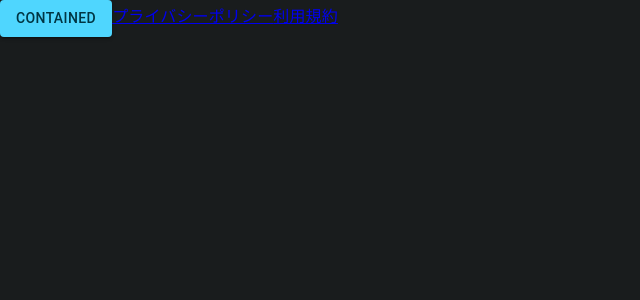
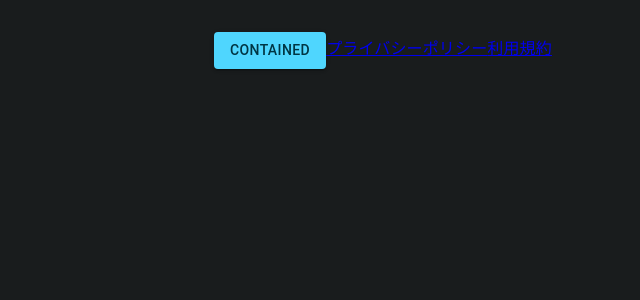
Before and after one commit to Dev-roll/thundercard-website, a Next.js app: page / in a window 1280 px wide. Shown: the top 300 px of the page, without its empty margins (0-640 px from the left). Built offline with nearby package versions, Linux system fonts and the light colour scheme.

Commit message:
chore: Container でラップ

```diff
--- a/src/pages/_app.tsx
+++ b/src/pages/_app.tsx
@@ -1,6 +1,7 @@
 import CssBaseline from '@mui/material/CssBaseline'
 import { createTheme, ThemeProvider } from '@mui/material/styles'
 import type { AppProps } from 'next/app'
+import Head from 'next/head'
 import { useMemo } from 'react'
 import { getDesignTokens } from 'theme'
 
@@ -10,10 +11,19 @@ export default function App({ Component, pageProps }: AppProps) {
   const theme = useMemo(() => createTheme(getDesignTokens(mode)), [mode])
 
   return (
-    <ThemeProvider theme={theme}>
-      <CssBaseline>
+    <>
+      <Head>
+        <title>Thundercard</title>
+        <meta
+          name="description"
+          content="Thundercardは名刺をヒントに開発された全く新しいSNSです。 SNSを使う若い世代，紹介したいプロフィールがたくさんあるエンジニアやクリエイターのみなさんに最適です。アプリで作ったカードを二次元バーコード・URL・画像で素早く交換。ワンタップで連絡先にアクセス，相手にメッセージを送ることもできます。"
+        />
+        <link rel="icon" href="/favicon.png" />
+      </Head>
+      <ThemeProvider theme={theme}>
+        <CssBaseline />
         <Component {...pageProps} />
-      </CssBaseline>
-    </ThemeProvider>
+      </ThemeProvider>
+    </>
   )
 }
--- a/src/pages/index.tsx
+++ b/src/pages/index.tsx
@@ -1,21 +1,12 @@
-import { Button } from '@mui/material'
-import Head from 'next/head'
+import { Button, Container } from '@mui/material'
 import Link from 'next/link'
 
 export default function Home() {
   return (
-    <div>
-      <Head>
-        <title>Thundercard</title>
-        <meta
-          name="description"
-          content="Thundercardは名刺をヒントに開発された全く新しいSNSです。 SNSを使う若い世代，紹介したいプロフィールがたくさんあるエンジニアやクリエイターのみなさんに最適です。アプリで作ったカードを二次元バーコード・URL・画像で素早く交換。ワンタップで連絡先にアクセス，相手にメッセージを送ることもできます。"
-        />
-        <link rel="icon" href="/favicon.png" />
-      </Head>
+    <Container maxWidth="md" sx={{ my: 4 }}>
       <Button variant="contained">Contained</Button>
       <Link href="/privacy-policy">プライバシーポリシー</Link>
       <Link href="/terms-of-use">利用規約</Link>
-    </div>
+    </Container>
   )
 }
--- a/src/pages/privacy-policy.mdx
+++ b/src/pages/privacy-policy.mdx
@@ -1,3 +1,7 @@
+import { Container } from '@mui/material'
+
+<Container maxWidth="md" sx={{ my: 4 }}>
+
 # プライバシーポリシー
 
 Devroll は Thundercard アプリを無料アプリとして構築しました。本サービスは Devroll によって無償で提供され、そのまま使用することを目的としています。
@@ -54,3 +58,5 @@ Cookie とは、一般的に匿名の一意の識別子として使用される
 
 当社のプライバシーポリシーに関するご質問やご提案がございましたら、ご遠慮なく devroll.dev@gmail.com までご連絡ください。
 このプライバシーポリシーのページは、[privacypolicytemplate.net](https://privacypolicytemplate.net) で作成され、[App Privacy Policy Generator](https://app-privacy-policy-generator.nisrulz.com/) で修正/生成されたものです。
+
+</Container>
--- a/src/pages/terms-of-use.mdx
+++ b/src/pages/terms-of-use.mdx
@@ -1,3 +1,9 @@
+import { Container } from '@mui/material'
+
+<Container maxWidth="md" sx={{ my: 4 }}>
+
 # 利用規約
 
 Thundercard サービス（以下、本サービスという）は、現時点において「Enginner Driven Day エンジニアフレンドリーシティ福岡 開発コンテスト」（以下、当該コンテストという）における審査のみを目的として公開しております。したがって、当該コンテストにおいて本サービスを審査する目的を逸脱して本サービスを使用することは禁止いたします。
+
+</Container>
```
